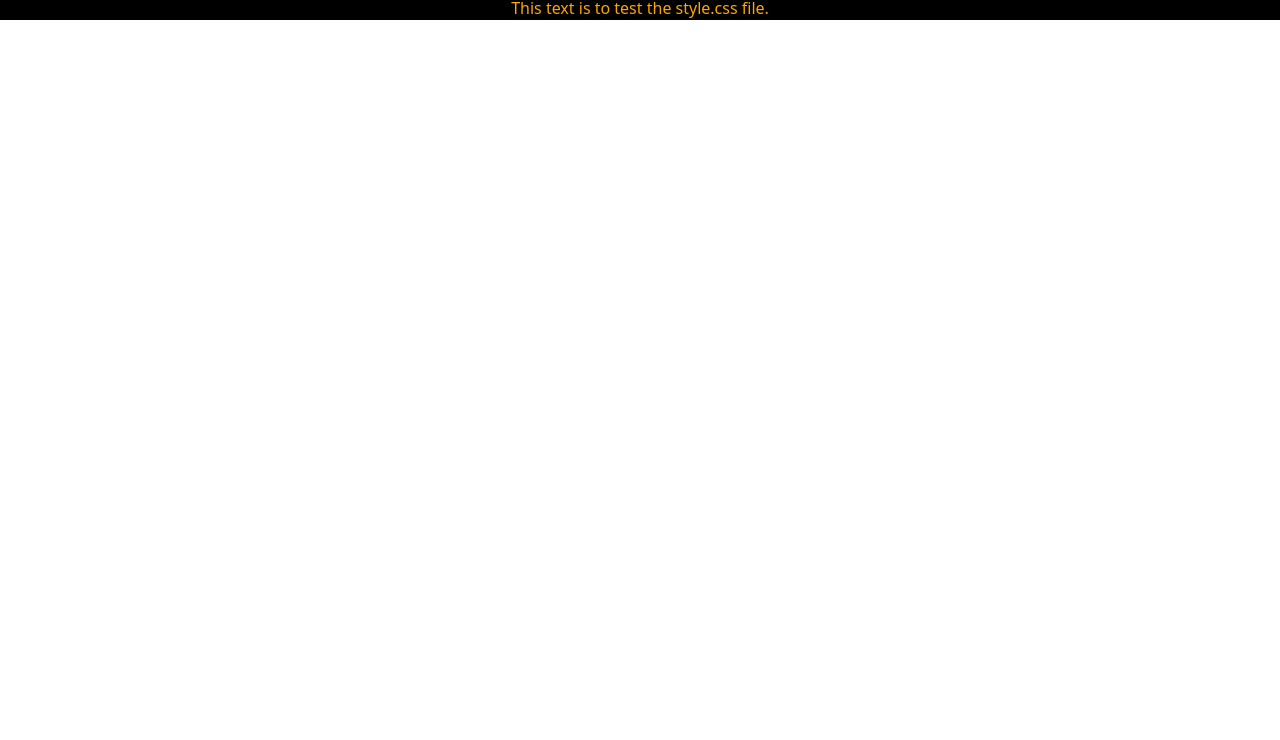
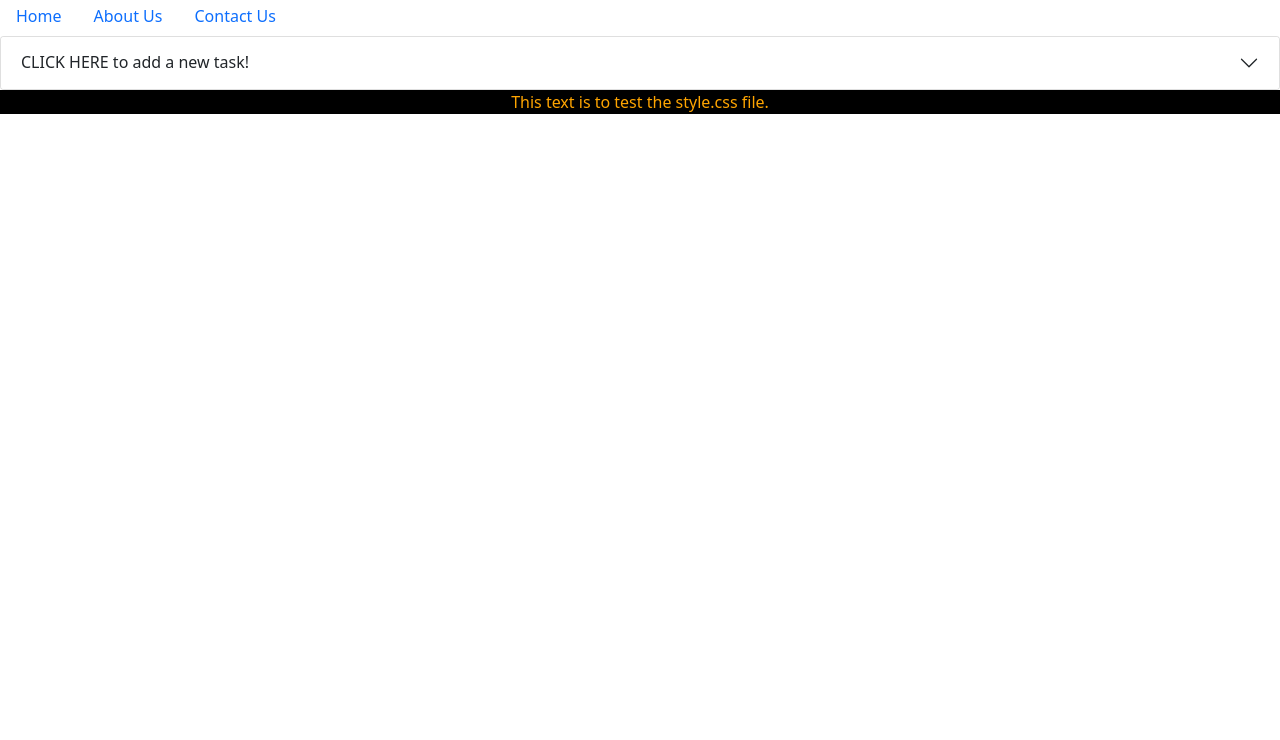
Before and after one commit to TrueNathanD/task_planner_final_project, a plain HTML site: page index.html in a window 1280 px wide. Shown: the part 60-800 px from the top of the page. Drawn offline with nearby package versions, Linux system fonts and the light colour scheme.

Commit message:
added nav bars to html files index, about, and contact, added accordion to index.html

```diff
--- a/index.html
+++ b/index.html
@@ -12,6 +12,36 @@
 </head>
 <body>
     <h1>Task Planner Web App</h1>
+    <!-- Nav Bar -->
+    <ul class="nav">
+        <li class="nav-item">
+          <a class="nav-link active" aria-current="page" href="#">Home</a>
+        </li>
+        <li class="nav-item">
+          <a class="nav-link" href="about.html">About Us</a>
+        </li>
+        <li class="nav-item">
+          <a class="nav-link" href="contact.html">Contact Us</a>
+        </li>
+      </ul>
+      <!-- Form Accordion -->
+      <div class="accordion" id="accordion1">
+        <div class="accordion-item">
+          <h2 class="accordion-header" id="heading1">
+            <button class="accordion-button collapsed" type="button" data-bs-toggle="collapse" data-bs-target="#collapse1" aria-expanded="false" aria-controls="collapse1">
+              CLICK HERE to add a new task!
+            </button>
+          </h2>
+          <div id="collapse1" class="accordion-collapse collapse" aria-labelledby="heading1" data-bs-parent="#accordion1">
+            <div class="accordion-body">
+<!-- Put Form Here -->
+<p>THIS IS A PLACEHOLDER FOR FORM</p>
+            </div>
+          </div>
+        </div>
+
+        </div>
+      </div>
     <p class="test-css-file-01">This text is to test the style.css file.</p>
     <!-- Bootstrap Bundle with Popper -->
     <script src="https://cdn.jsdelivr.net/npm/bootstrap@5.1.3/dist/js/bootstrap.bundle.min.js" integrity="sha384-ka7Sk0Gln4gmtz2MlQnikT1wXgYsOg+OMhuP+IlRH9sENBO0LRn5q+8nbTov4+1p" crossorigin="anonymous"></script>
```
Also changed, not shown: about.html (+12 -0 lines), contact.html (+12 -0 lines).
